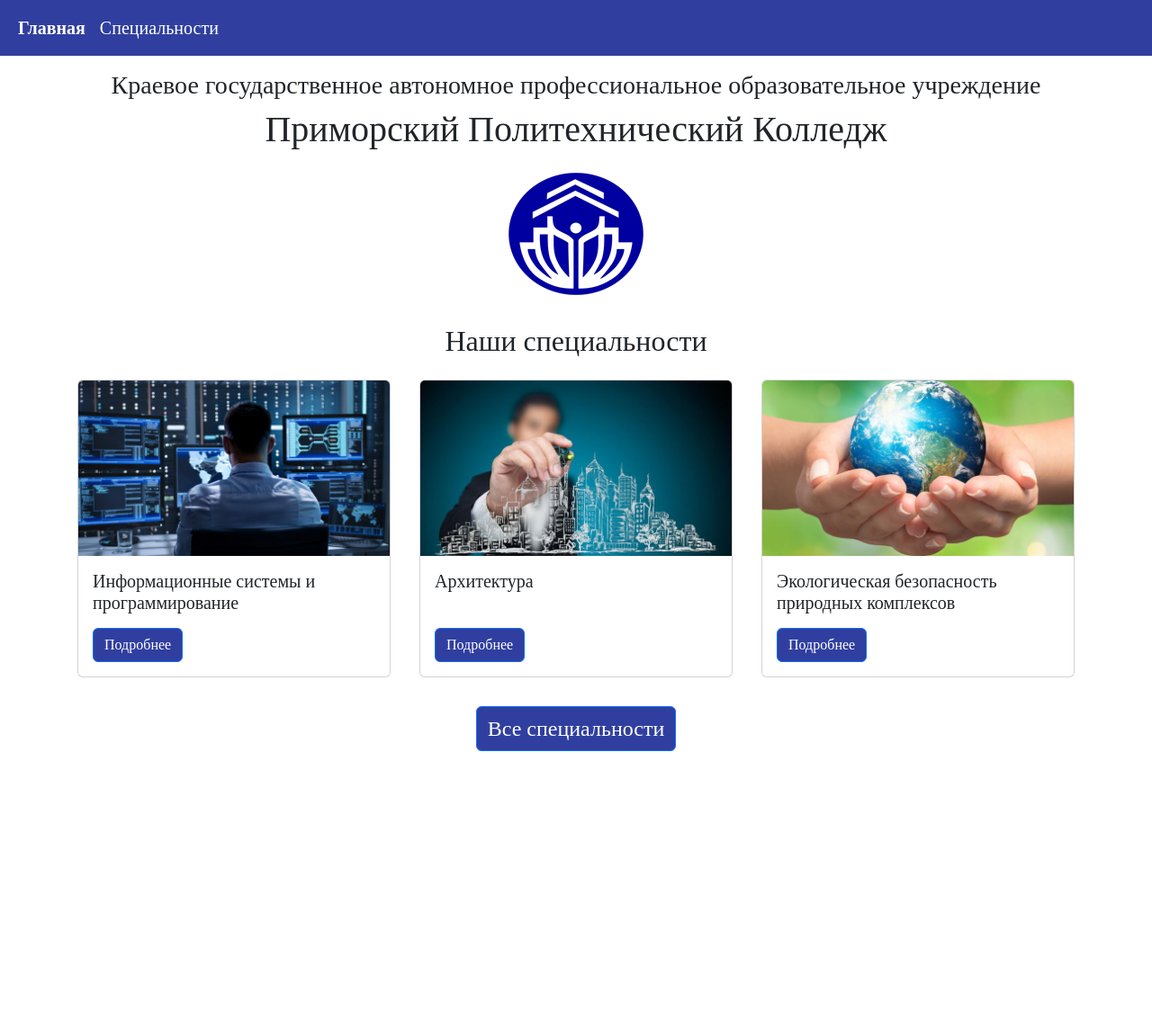
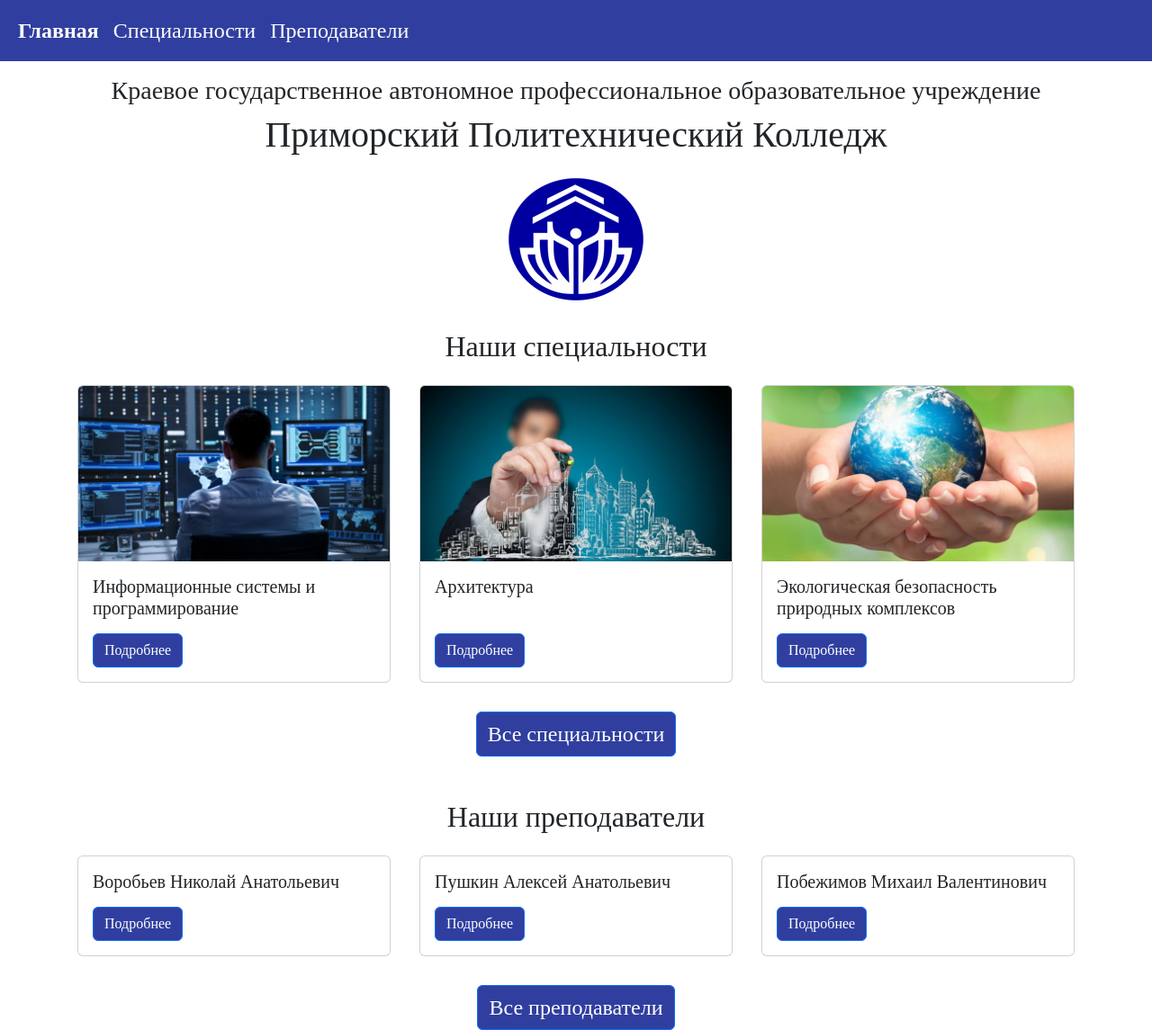
Before and after one commit to Bronzobor0d/PPKSiteDjango, a Django app: page / in a window 1280 px wide. Shown: the whole page at 90% size. Before the commit the page ends 835 px from the top, so only its background shows below. Run offline with Django 5.2, Linux system fonts and the light colour scheme; data comes from the database, SQL or seed files in the repository; some web fonts are replaced.

Commit message:
Добавлены страницы и навигация связанные с преподавателями.

```diff
--- a/ppk_site/main/templates/main/index.html
+++ b/ppk_site/main/templates/main/index.html
@@ -51,5 +51,33 @@
     </div>
 </div>
 
+<div class="row justify-content-center pt-5">
+    <div class="col-md-auto">
+        <h2>Наши преподаватели</h2>
+    </div>
+</div>
+
+<div class="row">
+
+    {% for teacher in teachers %}
+
+    <div class="col-sm-4 p-3">
+        <div class="card h-100">
+            <div class="card-body d-flex align-items-start flex-column">
+                <h5 class="card-title mb-auto">{{ teacher }}</h5>
+                <a href="{% url 'teacher-detail' teacher.id %}" class="btn btn-primary bg-main-ppk mt-3">Подробнее</a>
+            </div>
+        </div>
+    </div>
+
+    {% endfor %}
+
+</div>
+<div class="row justify-content-center">
+    <div class="col-md-auto">
+        <a href="{% url 'teachers'%}" class="btn btn-primary bg-main-ppk mt-3 fs-4">Все преподаватели</a>
+    </div>
+</div>
+
 
 {% endblock %}
--- a/ppk_site/main/templates/main/layout.html
+++ b/ppk_site/main/templates/main/layout.html
@@ -22,12 +22,16 @@
         <div class="collapse navbar-collapse" id="navbarSupportedContent">
             <ul class="navbar-nav me-auto mb-2 mb-lg-0 ">
                 <li class="nav-item">
-                    <a class="nav-link text-white fs-5 {% if request.resolver_match.url_name == 'home' %}fw-bold{% endif %}"
+                    <a class="nav-link text-white fs-4 {% if request.resolver_match.url_name == 'home' %}fw-bold{% endif %}"
                        aria-current="page" href="{% url 'home' %}">Главная</a>
                 </li>
                 <li class="nav-item">
-                    <a class="nav-link text-white fs-5 {% if request.resolver_match.url_name == 'specialities' %}fw-bold{% endif %}"
+                    <a class="nav-link text-white fs-4 {% if request.resolver_match.url_name == 'specialities' %}fw-bold{% endif %}"
                        href="{% url 'specialities' %}">Специальности</a>
+                </li>
+                <li class="nav-item">
+                    <a class="nav-link text-white fs-4 {% if request.resolver_match.url_name == 'teachers' %}fw-bold{% endif %}"
+                       href="{% url 'teachers' %}">Преподаватели</a>
                 </li>
             </ul>
         </div>
--- a/ppk_site/main/urls.py
+++ b/ppk_site/main/urls.py
@@ -6,7 +6,9 @@ from django.conf import settings
 urlpatterns = [
     path('', views.index, name='home'),
     path('specialities', views.specialities, name='specialities'),
-    path('<int:pk>', views.SpecialtyDetailView.as_view(), name='specialty-detail')
+    path('speciality/<int:pk>', views.SpecialtyDetailView.as_view(), name='specialty-detail'),
+    path('teachers', views.teachers, name='teachers'),
+    path('teacher/<int:pk>', views.TeacherDetailView.as_view(), name='teacher-detail')
 ]
 
 urlpatterns += static(settings.MEDIA_URL, document_root=settings.MEDIA_ROOT)
--- a/ppk_site/main/views.py
+++ b/ppk_site/main/views.py
@@ -1,20 +1,30 @@
 from django.shortcuts import render
 from django.http import HttpResponse
-from .models import Specialty
+from .models import Specialty, Teacher
 from django.views.generic import DetailView
 
 
 def index(request):
     specialities = Specialty.objects.all()[:3]
-    return render(request, 'main/index.html', {'title': 'Главная страница', 'specialities': specialities})
+    teachers = Teacher.objects.all()[:3]
+    return render(request, 'main/index.html', {'title': 'Главная страница', 'specialities': specialities, 'teachers': teachers})
 
 def specialities(request):
     specialities = Specialty.objects.all()
     return render(request, 'main/specialties.html', {'title': 'Специальности', 'specialities': specialities})
 
+def teachers(request):
+    teachers = Teacher.objects.all()
+    return render(request, 'main/teachers.html', {'title': 'Преподаватели', 'teachers': teachers})
 
 class SpecialtyDetailView(DetailView):
     model = Specialty
     template_name = 'main/specialty_detail.html'
     context_object_name = 'specialty'
     extra_context = {'specialities': Specialty.objects.all()}
+
+class TeacherDetailView(DetailView):
+    model = Teacher
+    template_name = 'main/teacher_detail.html'
+    context_object_name = 'teacher'
+    extra_context = {'teachers': Teacher.objects.all()}
```
Also changed, not shown: ppk_site/main/templates/main/teacher_detail.html (added, +45 -0 lines), ppk_site/main/templates/main/teachers.html (added, +31 -0 lines).
